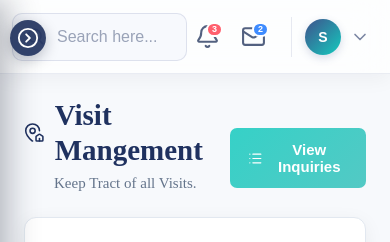
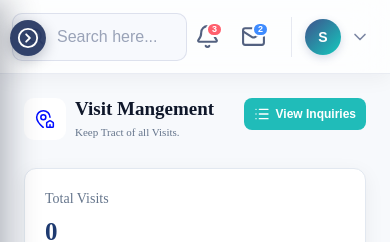
Before and after one commit to Aniruddha-Arjunkar/solar_frontend_copy, a React (Vite) app: page /dashboard/visit in a window 390 px wide. Shown: the top 242 px of the page. Built offline with nearby package versions, Linux system fonts and the light colour scheme; no server answers; sample sign-in values are in the browser's storage.

Commit message:
Change the design for Lead management Header Component

```diff
--- a/src/Components/ModulePageHeader/ModulePageHeader.css
+++ b/src/Components/ModulePageHeader/ModulePageHeader.css
@@ -1,98 +1,307 @@
-/* =========================================
-   LEAD PAGE HEADER
-========================================= */
+/* ============================================================
+   LEAD / MODULE PAGE HEADER
+   Standard Header UI
+============================================================ */
 
 .module-page-header {
+    width: 100%;
     display: flex;
     justify-content: space-between;
-    align-items: flex-start;
-    width: 100%;
-    margin-bottom: 25px;
+    align-items: center;
+    gap: 20px;
+    margin-bottom: 28px;
+    box-sizing: border-box;
 }
 
 
-/* ===== HEADING SECTION =========== */
+/* ============================================================
+   HEADER LEFT SECTION
+============================================================ */
+
+.module-page-header-left {
+    display: flex;
+    align-items: center;
+    gap: 16px;
+    min-width: 0;
+}
+
+
+/* ============================================================
+   HEADER ICON
+============================================================ */
+
+.module-page-header-icon {
+    width: 56px;
+    height: 56px;
+    flex-shrink: 0;
+    border-radius: 14px;
+    display: flex;
+    align-items: center;
+    justify-content: center;
+    background: #ffffff;
+    color: #000dff;
+}
+
+
+/* ============================================================
+   HEADING SECTION
+============================================================ */
 
 .module-page-heading {
     display: flex;
     flex-direction: column;
+    min-width: 0;
 }
 
 
+/* ============================================================
+   PAGE TITLE
+============================================================ */
+
+.module-page-heading h1 {
+    display: block;
+    margin: 0;
+    color: #0f172a;
+    font-size: 27px;
+    font-weight: 700;
+    line-height: 1.2;
+}
+
+
+/* ============================================================
+   PAGE DESCRIPTION
+============================================================ */
+
+.module-page-heading p {
+    margin: 5px 0 0;
+    color: #64748b;
+    font-size: 14px;
+    line-height: 1.4;
+}
+
+
+/* ============================================================
+   OLD BREADCRUMB
+   Kept available in case needed later.
+============================================================ */
+
 .module-currectPage-location {
-    font-size: 14px;
-    font-weight: lighter;
+    display: flex;
+    align-items: center;
+    gap: 7px;
+    margin-bottom: 5px;
+    font-size: 13px;
     color: #64748b;
-    margin-bottom: 7px;
 }
 
 
 .module-currectPage-location span {
-    margin: 0 8px;
     color: #94a3b8;
 }
 
-.module-page-heading h1 {
-   display: flex;
-    align-items: center;
-    gap: 10px;
-    margin: 0;
-    color: #1f315f;
-    font-size: 29px;
-    font-weight: 700;
-    line-height: 1.2;
-}
 
-.module-page-heading h1 svg{
-    color:#1f315f;
-}
-
-.module-page-heading p {
-    margin: 7px 0 0 30px;
-    font-size: 15px;
-    color: #64748b;
-}
-
-
-/* ======== BUTTON SECTION =================== */
+/* ============================================================
+   HEADER BUTTON SECTION
+============================================================ */
 
 .module-page-header-button {
     display: flex;
     align-items: center;
+    flex-shrink: 0;
 }
 
+
+/* ============================================================
+   HEADER BUTTON
+============================================================ */
+
 .module-header-btn {
-    margin-top: 30px;
-    display: flex;
+    display: inline-flex;
     align-items: center;
     justify-content: center;
     gap: 8px;
+    padding: 11px 17px;
     border: none;
-    border-radius: 7px;
-    padding: 13px 18px;
-    background:linear-gradient(
-        135deg,
-        rgba(20, 202, 190, 0.85),
-        rgba(13, 181, 173, 0.70)
-    );
+    border-radius: 9px;
+    background: #20bcb9;
     color: #ffffff;
-    font-size: 15px;
+    font-size: 14px;
     font-weight: 600;
     cursor: pointer;
+    white-space: nowrap;
     transition:
         background 0.2s ease,
         transform 0.2s ease,
         box-shadow 0.2s ease;
+
 }
 
 
+/* ============================================================
+   HEADER BUTTON HOVER
+============================================================ */
+
 .module-header-btn:hover {
-    background:linear-gradient(
-        135deg,
-        rgba(20, 202, 190, 0.95),
-        rgba(13, 181, 173, 0.82)
-    );
+    background: #18a7a5;
     transform: translateY(-1px);
+    box-shadow:
+        0 5px 14px rgba(32, 188, 185, 0.22);
+}
 
-    box-shadow: 0 5px 14px rgba(80, 75, 180, 0.20);
+
+/* ============================================================
+   HEADER BUTTON ACTIVE
+============================================================ */
+
+.module-header-btn:active {
+    transform: translateY(0);
 }
+
+
+/* ============================================================
+   TABLET
+============================================================ */
+
+@media (max-width: 850px) {
+
+    .module-page-header {
+     gap: 15px;
+    }
+
+
+    .module-page-header-left {
+     gap: 13px;
+    }
+
+
+    .module-page-header-icon {
+        width: 52px;
+        height: 52px;
+        border-radius: 13px;
+    }
+
+
+    .module-page-heading h1 {
+        font-size: 24px;
+    }
+
+
+    .module-page-heading p {
+        font-size: 13px;
+    }
+
+
+    .module-header-btn {
+        padding: 10px 15px;
+        font-size: 13px;
+    }
+
+}
+
+
+/* ============================================================
+   MOBILE
+============================================================ */
+
+@media (max-width: 600px) {
+
+    .module-page-header {
+
+        align-items: flex-start;
+
+        gap: 15px;
+
+    }
+
+
+    .module-page-header-left {
+        gap: 11px;
+    }
+
+
+    .module-page-header-icon {
+        width: 46px;
+        height: 46px;
+        border-radius: 11px;
+    }
+
+
+    .module-page-header-icon svg {
+        width: 22px;
+        height: 22px;
+    }
+
+
+    .module-page-heading h1 {
+        font-size: 21px;
+    }
+
+
+    .module-page-heading p {
+        margin-top: 4px;
+        font-size: 12px;
+    }
+
+
+    .module-header-btn {
+        padding: 9px 12px;
+        border-radius: 8px;
+        font-size: 12px;
+        gap: 6px;
+    }
+
+
+    .module-header-btn svg {
+        width: 17px;
+        height: 17px;
+    }
+
+}
+
+
+/* ============================================================
+   SMALL MOBILE
+============================================================ */
+
+@media (max-width: 450px) {
+
+    .module-page-header {
+        align-items: flex-start;
+    }
+
+
+    .module-page-header-left {
+        gap: 9px;
+    }
+
+
+    .module-page-header-icon {
+        width: 42px;
+        height: 42px;
+        border-radius: 10px;
+    }
+
+
+    .module-page-header-icon svg {
+        width: 20px;
+        height: 20px;
+    }
+
+
+    .module-page-heading h1 {
+        font-size: 19px;
+    }
+
+    .module-page-heading p {
+        font-size: 11px;
+    }
+
+    .module-header-btn {
+        padding: 8px 10px;
+    }
+
+    .module-header-btn svg {
+        width: 16px;
+        height: 16px;
+    }
+}
--- a/src/Components/ModulePageHeader/ModulePageHeader.jsx
+++ b/src/Components/ModulePageHeader/ModulePageHeader.jsx
@@ -2,49 +2,64 @@ import {
     Plus,
     List
 } from "lucide-react";
-
 import { useNavigate } from "react-router";
-
 import "./ModulePageHeader.css";
 
-
-function ModulePageHeader({currectPage,title,description,
-                            buttonType , icon : Icon}) {
+function ModulePageHeader({
+    currectPage,
+    title,
+    description,
+    buttonType,
+    icon: Icon
+}) {
 
     const navigate = useNavigate();
-
     const handleButtonClick = () => {
         if (buttonType === "add") {
             navigate("/dashboard/add-inquiry");
-        } else{
+        } else {
             navigate("/dashboard/view-inquiry");
         }
     };
 
+
     return (
+        <div className="module-page-header">
+            {/* =================================================
+                            LEFT SECTION
+            ================================================== */}
 
-        <div className="module-page-header">
-            {/* ==== LEFT ================= */}
+            <div className="module-page-header-left">
+
+                {/* ================= ICON ================= */}
+
+                <div className="module-page-header-icon">
+                    {Icon && (
+                        <Icon
+                            size={26}
+                            strokeWidth={1.8}
+                        />
+                    )}
+                </div>
+
+
+                {/* ================= HEADING ================= */}
+
                 <div className="module-page-heading">
-                {/* <div className="module-currectPage-location">
-                    Dashboard
-                    <span>/</span>
-                    {currectPage}
-                </div> */}
-
                     <h1>
-                    {
-                        Icon && (<Icon size={25} strokeWidth={1.8}/>)
-                    }
                         {title}
                     </h1>
-
                     <p>
                         {description}
                     </p>
                 </div>
+            </div>
 
-            {/* ================= RIGHT ================= */}
+
+            {/* =================================================
+                            RIGHT SECTION
+            ================================================== */}
+
             <div className="module-page-header-button">
                 {buttonType === "add" ? (
                     <button
@@ -56,7 +71,8 @@ function ModulePageHeader({currectPage,title,description,
                 ) : (
                     <button
                         className="module-header-btn"
-                        onClick={handleButtonClick} >
+                        onClick={handleButtonClick}
+                    >
                         <List size={19} />
                         View Inquiries
                   </button>
--- a/src/Views/Employee_Management/ViewEmployee/ViewEmployee.jsx
+++ b/src/Views/Employee_Management/ViewEmployee/ViewEmployee.jsx
@@ -124,7 +124,7 @@ function ViewEmployee() {
 
         {
             key: "id",
-            label: "Employee Id"
+            label: "Id"
         },
 
         {
--- a/src/Views/Users/View_Users/ViewUsers.css
+++ b/src/Views/Users/View_Users/ViewUsers.css
@@ -4,7 +4,7 @@
 
 .accounts-user-management-page {
     width: 100%;
-    padding: 28px;
+    padding: 20px;
     box-sizing: border-box;
 }
 
@@ -17,9 +17,7 @@
     display: flex;
     justify-content: space-between;
     align-items: center;
-
     gap: 20px;
-
     margin-bottom: 28px;
 }
 
@@ -27,7 +25,6 @@
 .accounts-user-management-header-left {
     display: flex;
     align-items: center;
-
     gap: 16px;
 }
 
@@ -49,14 +46,11 @@
 }
 
 
-.accounts-user-management-breadcrumb {
+/* .accounts-user-management-breadcrumb {
     display: flex;
     align-items: center;
-
     gap: 7px;
-
     margin-bottom: 5px;
-
     font-size: 13px;
     color: #64748b;
 }
@@ -64,7 +58,7 @@
 
 .accounts-user-management-breadcrumb span {
     color: #94a3b8;
-}
+} */
 
 
 .accounts-user-management-header h1 {
```
Also changed, not shown: src/Views/Users/View_Users/ViewUsers.jsx (+16 -103 lines), 1 other file (tests, documents, lock files or other folders). Lines whose indentation alone changed are shown as unchanged.
